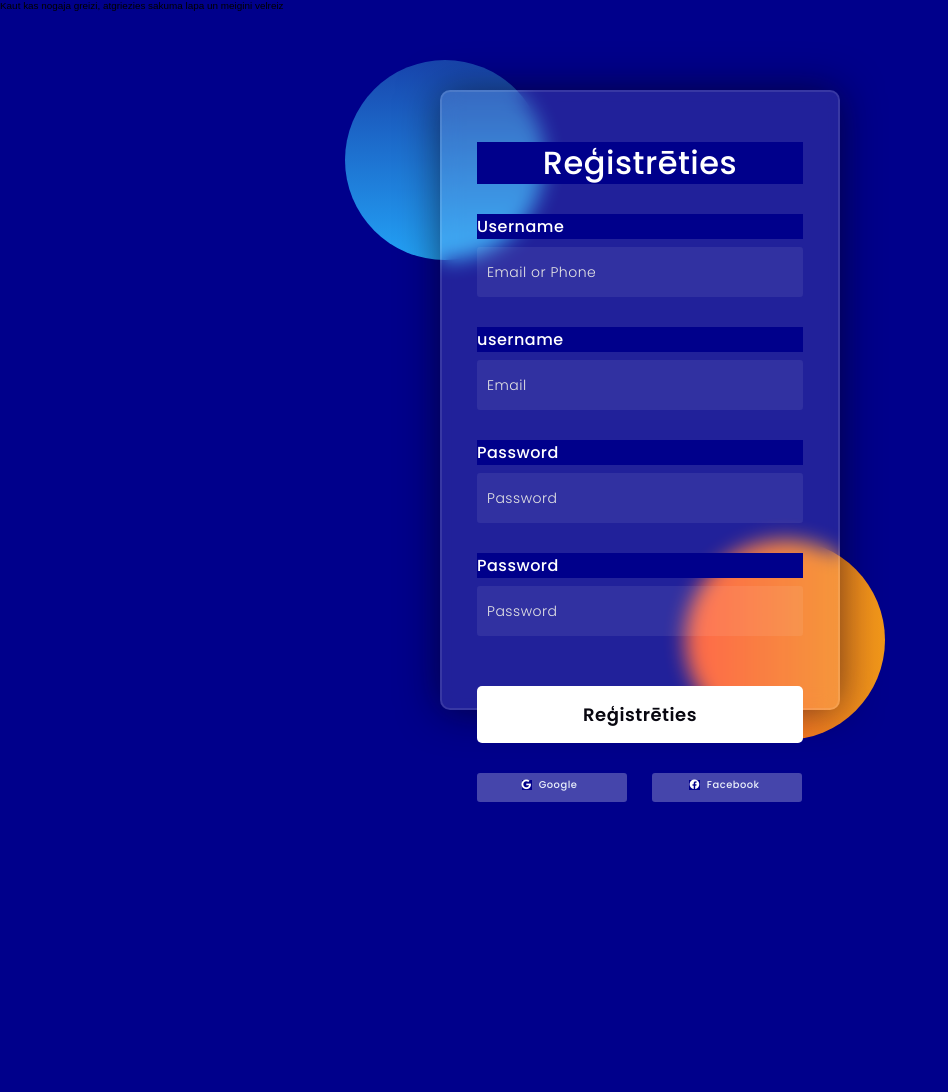
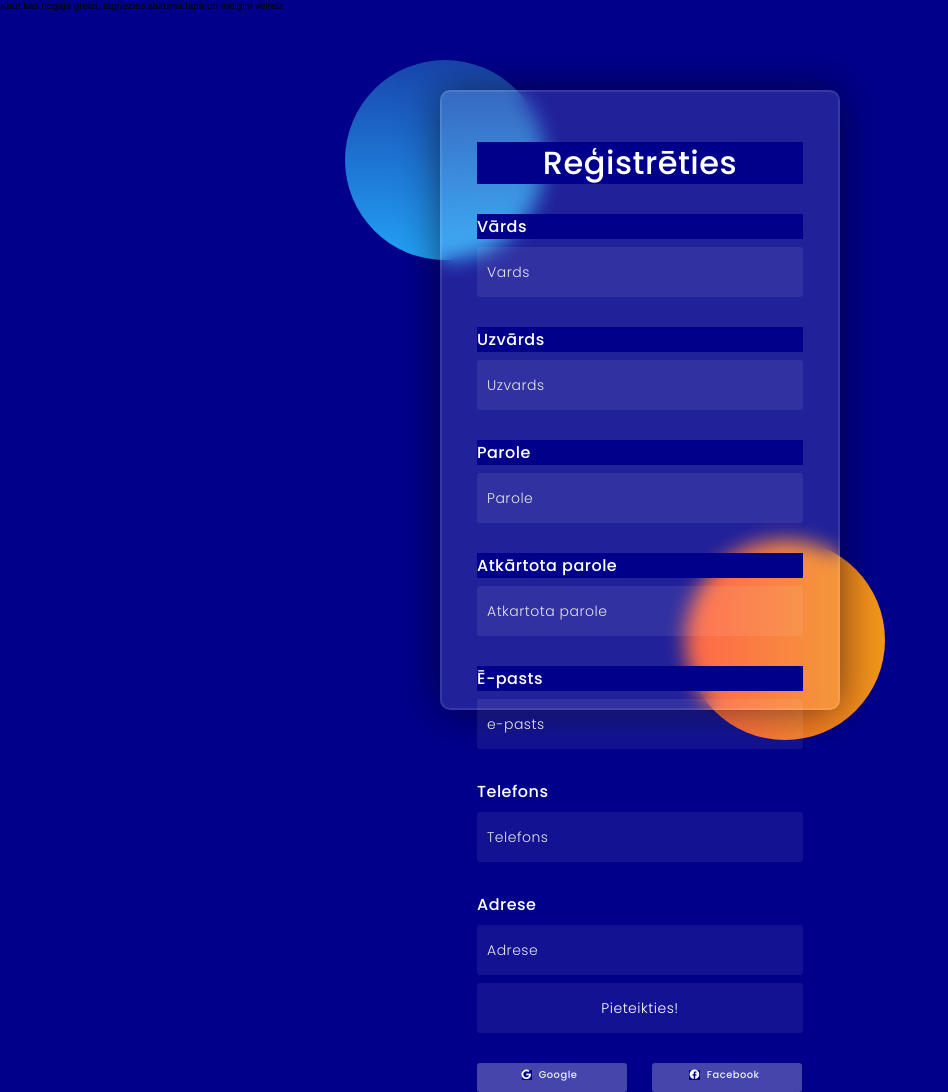
Before and after one commit to TomsNikelis/Programmesana, a PHP site: page /signup.php in a window 1280 px wide. Shown: the whole page, without its empty margins (0-948 px from the left). Before the commit the page ends 802 px from the top, so only its background shows below. Run offline with PHP 8.4, Linux system fonts and the light colour scheme.

Commit message:
Signup.php izveidosana
Signup.php izveidosana

```diff
--- a/signup.php
+++ b/signup.php
@@ -21,16 +21,17 @@
 
     <?php
 
-        require ("connect.php");
+
 
     if ($_SERVER['REQUEST_METHOD'] == 'POST') {
+        require ("connect.php");
 
         if (isset($_POST['gatavs'])) {
             $vards_ievade = $_POST['vards'];
             $uzvards_ievade = $_POST['uzvards'];
             $epasts_ievade = $_POST['epasts'];
             $parole_ievade = $_POST['parole'];
-            $atkartota_parole__ievade = $_POST['atkartota_parole'];
+            $atkartota_parole_ievade = $_POST['atkartota_parole'];
             $telefons_ievade = $_POST['telefons'];
             $adrese_ievade = $_POST['adrese'];
 
@@ -42,7 +43,7 @@
                 echo "<div class = 'pazinojums sarkans'>Kluda! Tāds ē-pasts jau pastāv!</div>";
             } else {
                 if(!empty($vards_ievade) && !empty($uzvards_ievade) && !empty($epasts_ievade) && !empty($parole_ievade) &&
-                !empty($atkartota_parole_ievade) && ($parole_ievade == $atkartota_parole__ievade)) {
+                !empty($atkartota_parole_ievade) && !empty($telefons_ievade) && !empty($adrese_ievade) && ($parole_ievade == $atkartota_parole_ievade)) {
                     $registret_lietotaju_SQL = "INSERT INTO lietotajs(vards, uzvards, parole, epasts, telefons, dzim_datums, adrese)
                     VALUES ('$vards_ievade', '$uzvards_ievade', '$parole_ievade', '$epasts_ievade', '$telefons_ievade', '1997-11-11',
                     '$adrese_ievade')";
@@ -63,7 +64,7 @@
     } else {
         echo " <div class = 'pazinojums sarkans'> Kaut kas nogaja greizi, atgriezies
         sakuma lapa un meigini velreiz </div>";
-        header("Refresh:2; url=index.php");
+        #header("Refresh:2; url=index.php");
 
     }
 
@@ -71,19 +72,28 @@
         <form method="post">
         <h3>Reģistrēties</h3>
 
-        <label for="username">Username</label>
-        <input type="text" placeholder="Email or Phone" id="username">
+        <label for="username">Vārds</label>
+        <input type="text" placeholder="Vards" id="username" name="vards">
 
-        <label for="username">username</label>
-        <input type="email" placeholder="Email" id="username">
+        <label for="username">Uzvārds</label>
+        <input type="text" placeholder="Uzvards" id="username" name="uzvards">
 
-        <label for="password">Password</label>
-        <input type="password" placeholder="Password" id="password">
+        <label for="password">Parole</label>
+        <input type="password" placeholder="Parole" id="password" name="parole">
 
-        <label for="password">Password</label>
-        <input type="password" placeholder="Password" id="password">
+        <label for="password">Atkārtota parole</label>
+        <input type="password" placeholder="Atkartota parole" id="password" name="atkartota_parole">
 
-        <button>Reģistrēties</button>
+        <label for="username">Ē-pasts</label>
+        <input type="email" placeholder="e-pasts" id="username" name="epasts">
+
+        <label for="username">Telefons</label>
+        <input type="number" placeholder="Telefons" id="username" name="telefons">
+
+        <label for="username">Adrese</label>
+        <input type="text" placeholder="Adrese" id="username" name="adrese">
+
+        <input type="submit" name = "gatavs" value="Pieteikties!" class="btn">
         <div class="social">
           <div class="go"><i class="fab fa-google"></i>  Google</div>
           <div class="fb"><i class="fab fa-facebook"></i>  Facebook</div>
```
